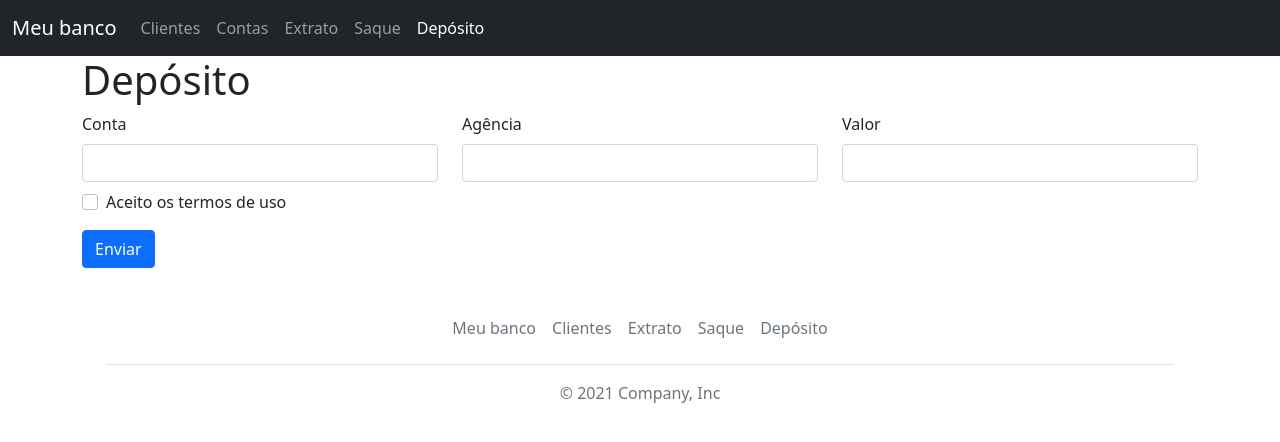
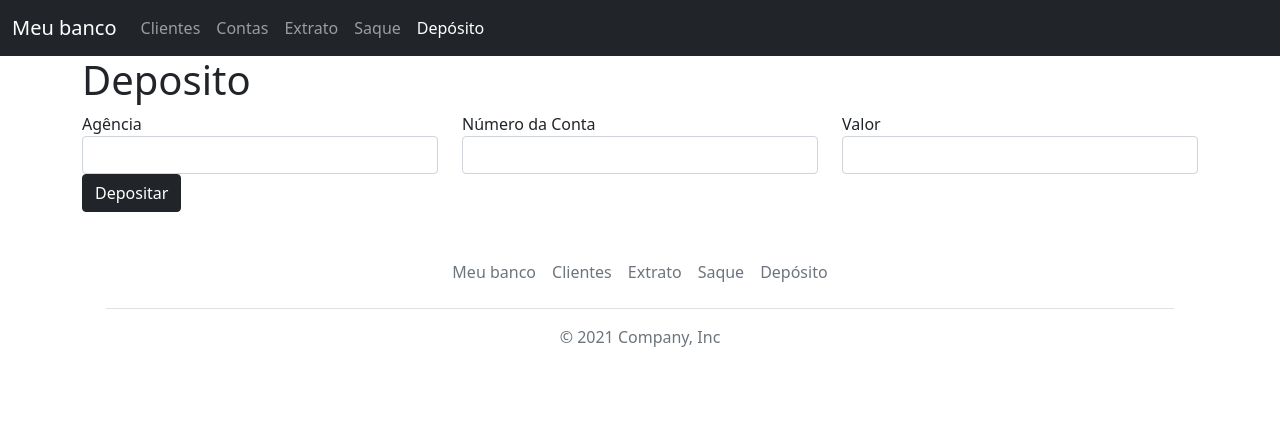
Before and after one commit to gabrielcoelhox/course-angular-java, an Angular app in the folder view/meubancoangular/: page /deposito in a window 1280 px wide. Shown: the top 442 px of the page. Built offline with nearby package versions, Linux system fonts and the light colour scheme.

Commit message:
Implementando Deposito

```diff
--- a/view/meubancoangular/src/app/pages/deposito/deposito.component.html
+++ b/view/meubancoangular/src/app/pages/deposito/deposito.component.html
@@ -1,18 +1,30 @@
-<h1>Depósito</h1>
+<h1>Deposito</h1>
 
-<div class="row">
-  <div class="col">
-  <app-label-input label="Conta"></app-label-input>
+<form [formGroup]="formGroup" (ngSubmit)="depositar()">
+  <div class="row">
+    <div class="col">
+      <label>Agência</label>
+      <input
+      type = "text"
+      class = "form-control"
+      formControlName = "agencia">
+    </div>
+    <div class="col">
+      <label>Número da Conta</label>
+      <input type = "text"
+      class = "form-control"
+      formControlName = "numeroConta">
+    </div>
+    <div class="col">
+      <label>Valor</label>
+      <input type = "text"
+      class = "form-control"
+      formControlName = "valor">
+    </div>
+
+    <!-- Sacar -->
+    <div class="form-group">
+    <button type="submit" class="btn btn-dark">Depositar</button>
+    </div>
   </div>
-
-  <div class="col">
-  <app-label-input label="Agência"></app-label-input>
-  </div>
-
-  <div class="col">
-  <app-valor valor="Valor"></app-valor>
-  </div>
-
-  <app-checkbox check="Aceito os termos de uso"></app-checkbox>
-  <app-button button="Enviar"></app-button>
-</div>
+</form>
--- a/view/meubancoangular/src/app/pages/deposito/deposito.component.ts
+++ b/view/meubancoangular/src/app/pages/deposito/deposito.component.ts
@@ -1,4 +1,9 @@
 import { Component, OnInit } from '@angular/core';
+import { FormControl, FormGroup, Validators } from '@angular/forms';
+import { Router } from '@angular/router';
+import { ISaqueDeposito } from 'src/app/interfaces/saque-deposito';
+import { ContasService } from 'src/app/services/contas.service';
+import Swal from 'sweetalert2';
 
 @Component({
   selector: 'app-deposito',
@@ -7,9 +12,26 @@ import { Component, OnInit } from '@angular/core';
 })
 export class DepositoComponent implements OnInit {
 
-  constructor() { }
+  constructor(
+    private contasService: ContasService,
+    private router: Router) { }
 
   ngOnInit(): void {
   }
 
+  formGroup: FormGroup = new FormGroup({
+    'agencia' : new FormControl('', Validators.required),
+    'numeroConta' : new FormControl('', Validators.required),
+    'valor' : new FormControl('', Validators.required)
+  });
+
+  depositar() {
+    const deposito: ISaqueDeposito = this.formGroup.value;
+    this.contasService.deposito(deposito).subscribe(clienteAPI => {
+      Swal.fire('FUNFOU!');
+      this.router.navigate(['/deposito']);
+  }, error => {
+    console.log(error);
+  });
+  }
 }
--- a/view/meubancoangular/src/app/services/contas.service.ts
+++ b/view/meubancoangular/src/app/services/contas.service.ts
@@ -20,4 +20,8 @@ export class ContasService {
   saque(saque: ISaqueDeposito){
     return this.http.post(`${this.api}/saque`, saque);
   }
+
+  deposito(saque: ISaqueDeposito){
+    return this.http.post(`${this.api}/deposito`, saque);
+  }
 }
```
Also changed, not shown: view/meubancoangular/src/app/services/saque-deposito.service.ts (deleted, +0 -9 lines).
